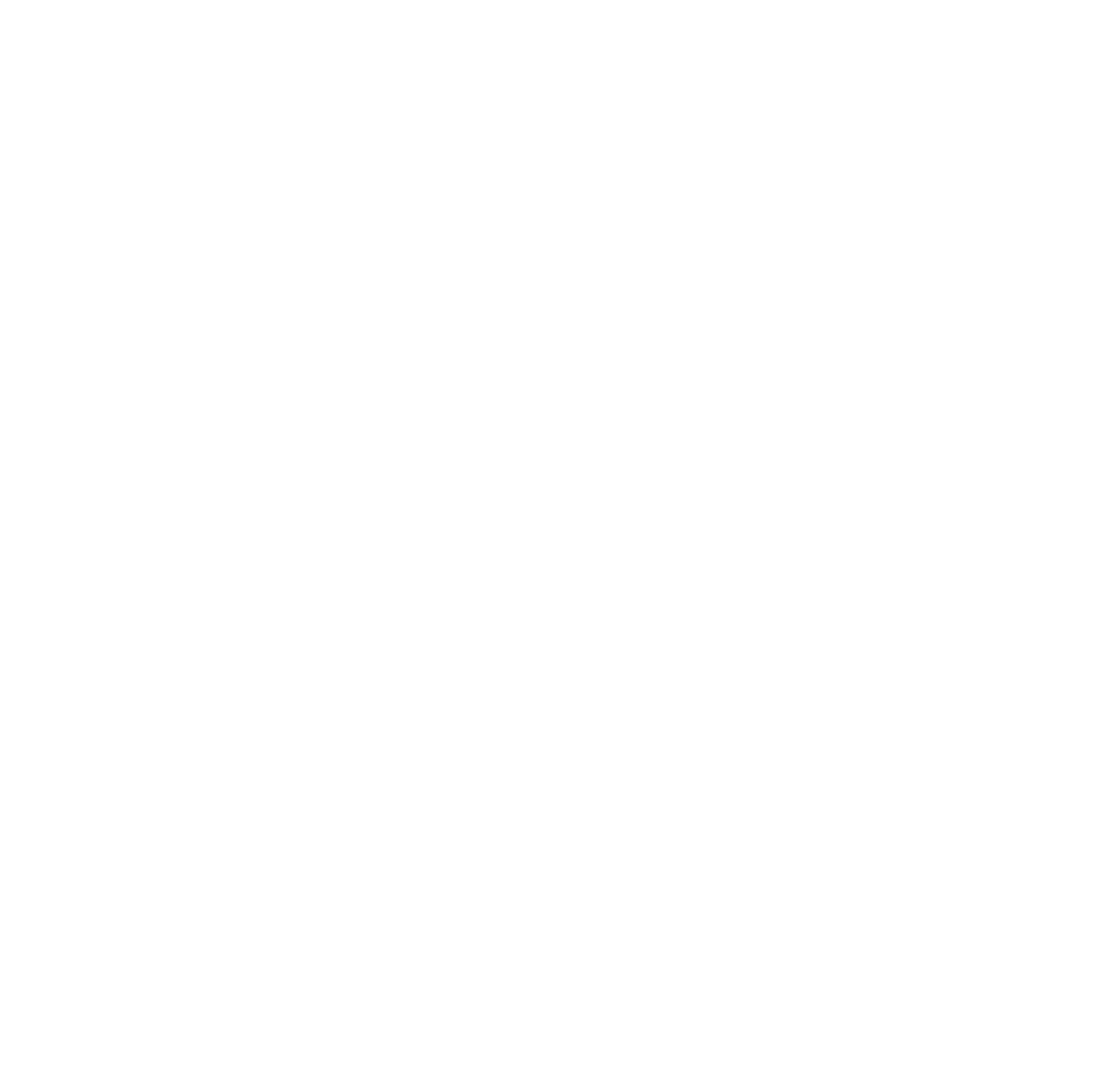
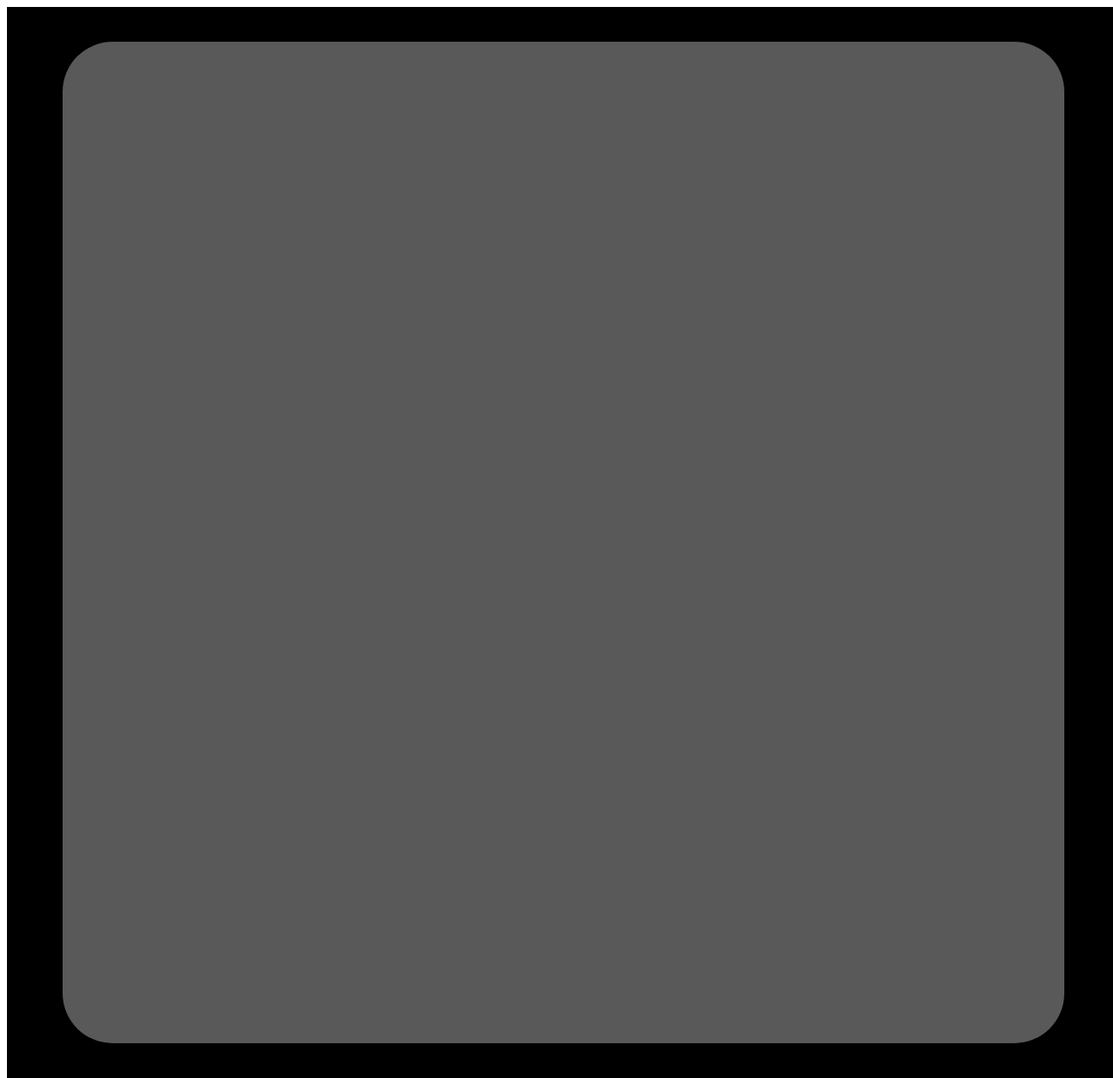
Before and after one commit to fabiodearaujo/spacestation_mp2, a plain HTML site: page index.html in a window 1280 px wide. Shown: the whole page at 87% size. Before the commit the page ends 800 px from the top, so only its background shows below. Drawn offline with Linux system fonts and the light colour scheme.

Commit message:
created basic structure for the page with header, main and footer starting on a dark mode style

```diff
--- a/assets/css/main.css
+++ b/assets/css/main.css
@@ -1,3 +1,13 @@
+/* ----------------------------------------- GENERAL STYLES */
+body {
+    width: 100%;
+    height: 100vh;
+}
+
+
+
+
+
 
 /* ----------------------------------------- THEMES COLOR */
 
@@ -6,6 +16,46 @@
     color: #fff;
 }
 
-.map-container-dark {
+.headerfoot-dark {
+    background-color: black;
+}
+
+.container-dark {
     background-color: #595959;
 }
+
+
+/* ----------------------------------------- SECTION HEADER CONTAINER */
+
+.header-container {
+    position: relative;
+    height: 40px;
+    width: 100%;
+    margin: auto;
+}
+
+
+
+/* ----------------------------------------- SECTION MAP CONTAINER */
+
+.map-container {
+    position: relative;
+    text-align: center;
+    margin: auto;
+    border-radius: 5%;
+    border-top:;
+    height: 90vmax;
+    width: 90%;
+}
+
+
+
+
+/* ----------------------------------------- SECTION FOOTER CONTAINER */
+
+.footer-container {
+    position: relative;
+    height: 40px;
+    width: 100%;
+    margin: auto;
+}
--- a/index.html
+++ b/index.html
@@ -7,11 +7,22 @@
     <link rel="stylesheet" href="/assets/css/main.css">
 </head>
 <body>
-    <section class="dark-mode">
-        <div class="map-container-dark">
+    <section class="header headerfoot-dark">
+        <div class="header-container">
+
+        </div>
+    </section>
+    <section class="main dark-mode">
+        <div class="map-container container-dark">
 
 
         </div>
     </section>
+    <section class="footer headerfoot-dark">
+        <div class="footer-container">
+
+        </div>
+
+    </section>
 </body>
 </html>
```
